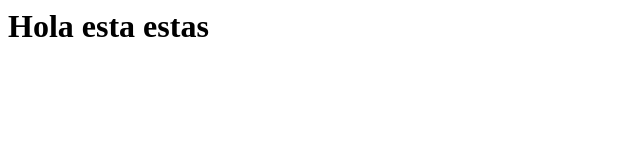
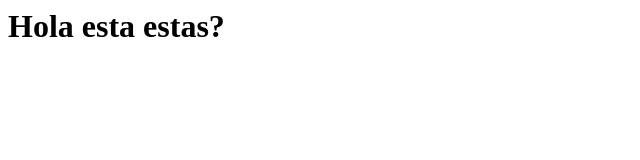
Before and after one commit to LautaroVeron/test, a website: page index.html in a window 1280 px wide. Shown: the full height of the page, 0-640 px from the left. Drawn offline with Linux system fonts and the light colour scheme.

Commit message:
Update index.html

```diff
--- a/index.html
+++ b/index.html
@@ -1,3 +1,3 @@
 <html>
-  <h1>Hola esta estas</h1>
+  <h1>Hola esta estas?</h1>
 </html>
```
